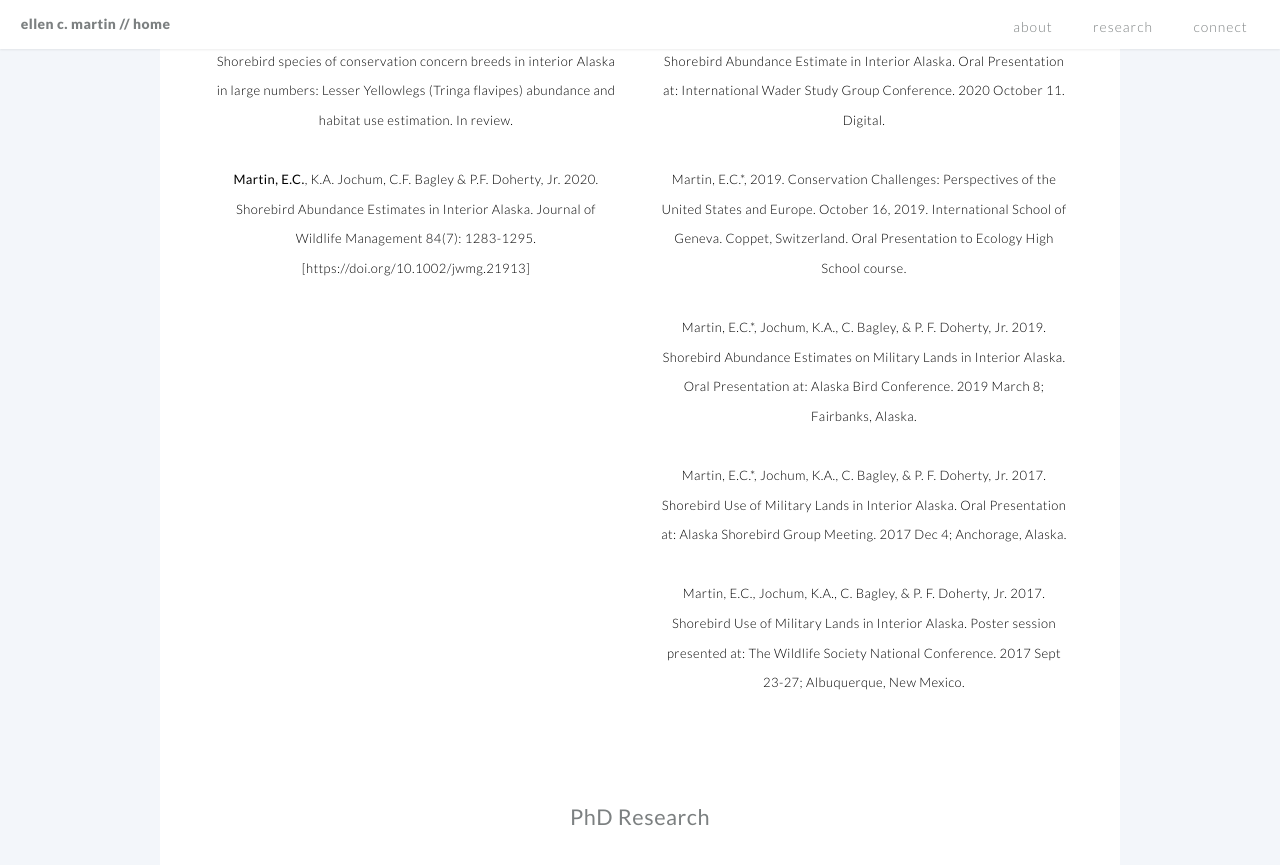
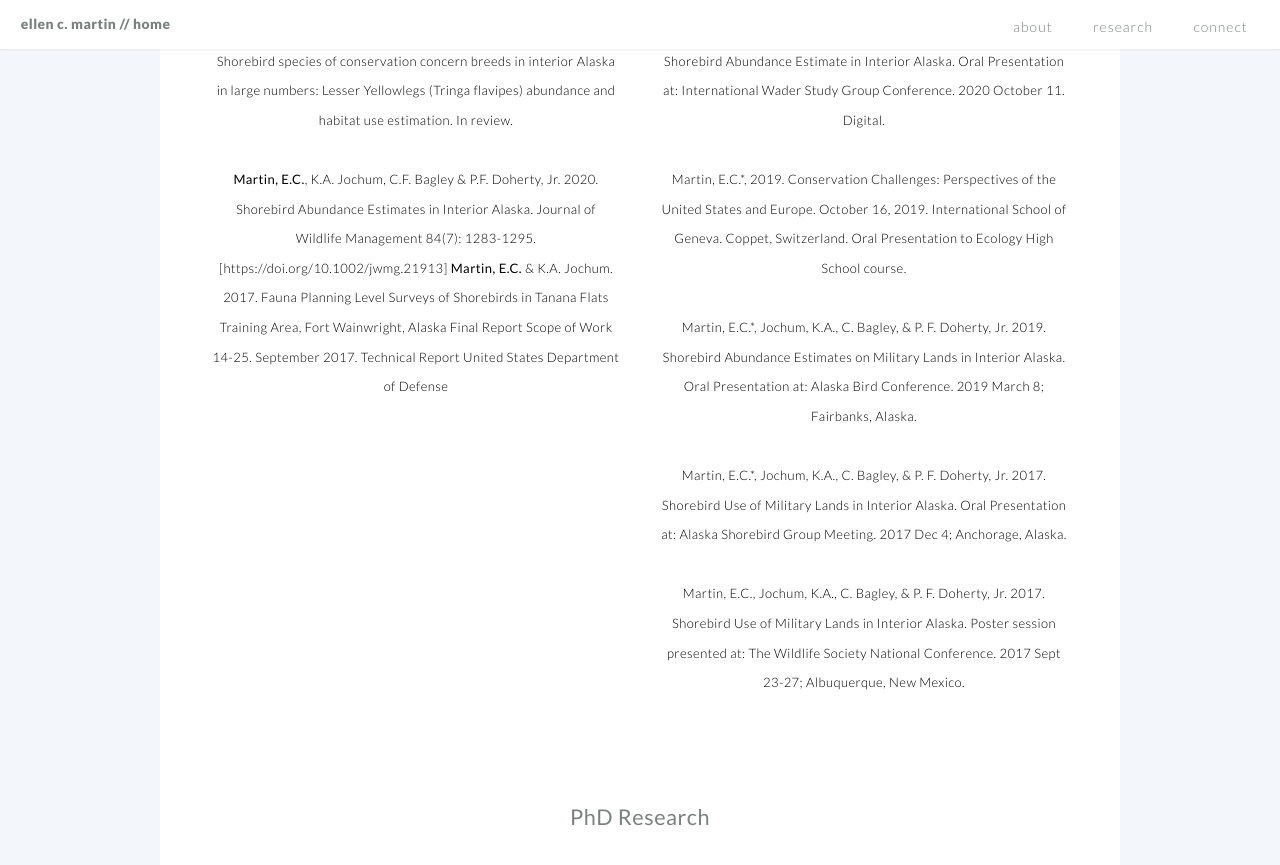
Before and after one commit to EllenCMartin/EllenCMartin.github.io, a Jekyll site: the page built from index.md, in a window 1280 px wide and 900 px high, scrolled down 2381 px. Shown: the top 865 px of the window. Built offline with Jekyll 4.4.1, drawn with Linux system fonts in a browser that asks for light colours.

Commit message:
Update publications.html

```diff
--- a/_includes/publications.html
+++ b/_includes/publications.html
@@ -9,4 +9,6 @@
           <b>Martin, E.C.</b>, K.A. Jochum, C.F. Bagley & P.F. Doherty, Jr. 2020. Shorebird Abundance Estimates in Interior Alaska.
                       Journal of Wildlife Management 84(7): 1283-1295. [https://doi.org/10.1002/jwmg.21913]
 
+       <b>Martin, E.C.</b> & K.A. Jochum. 2017. Fauna Planning Level Surveys of Shorebirds in Tanana Flats Training Area, Fort Wainwright, Alaska Final Report Scope of Work 14-25. September 2017. Technical Report United States Department of Defense
+
 </p>
```
